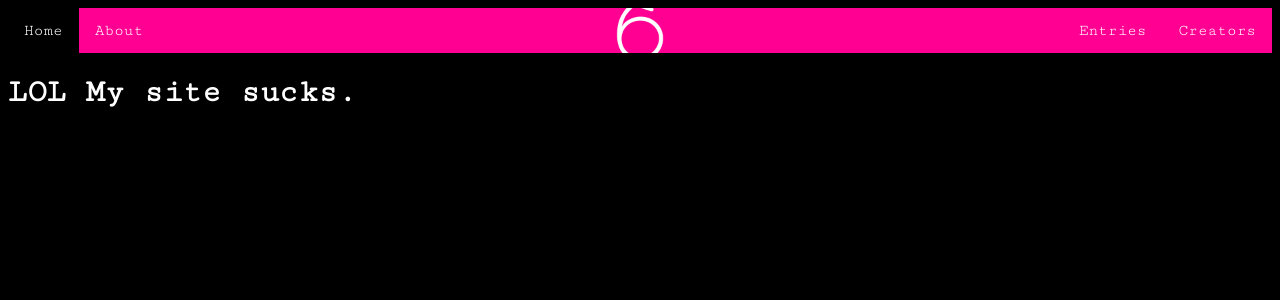
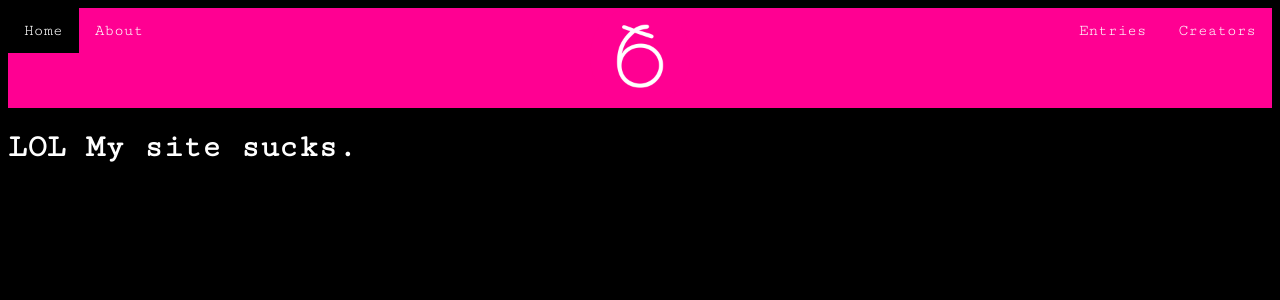
Before and after one commit to userx6/userx6.github.io, a Jekyll site: the page built from index.html, in a window 1280 px wide. Shown: the top 300 px of the page. Built offline with Jekyll 4.4.1, drawn with Linux system fonts in a browser that asks for light colours.

Commit message:
Update main.scss
For the zillionth time.

```diff
--- a/_sass/main.scss
+++ b/_sass/main.scss
@@ -49,6 +49,7 @@ nav li a:hover:not(.active) {
   position: relative;
   overflow: hidden;
   background-color:#ff0092;
+  height:100px;
 }
 
 .topnav a {
```
